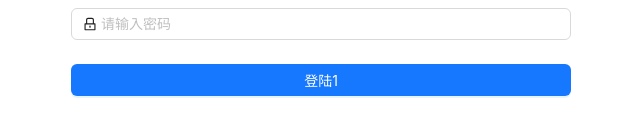
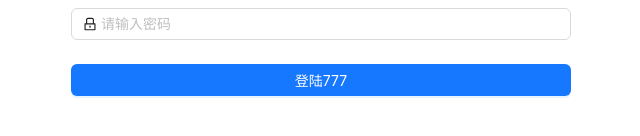
Before and after one commit to MDGE/auth-center, a React app: page /login in a window 1280 px wide. Shown: the part 364-500 px from the top of the page, without its empty margins (319-959 px from the left). Built offline with nearby package versions, Linux system fonts and the light colour scheme.

Commit message:
feat: 测试修改

```diff
--- a/src/pages/login/index.tsx
+++ b/src/pages/login/index.tsx
@@ -63,7 +63,7 @@ function Index() {
         </Form.Item>
         <Form.Item>
           <Button type="primary" htmlType="submit" className="w-full">
-            登陆1
+            登陆777
           </Button>
         </Form.Item>
       </Form>
```
Also changed, not shown: 1 other file (tests, documents, lock files or other folders).
